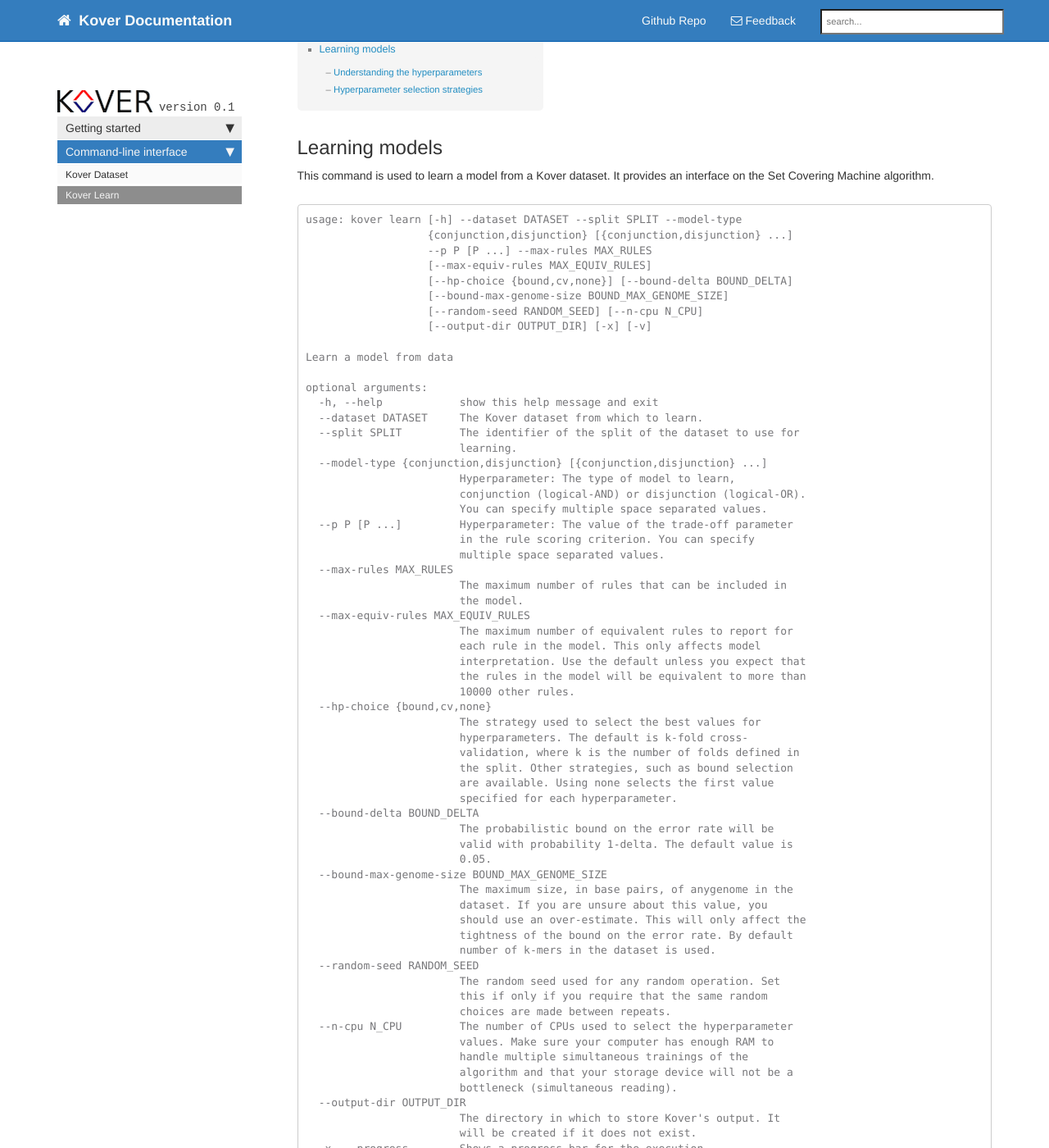
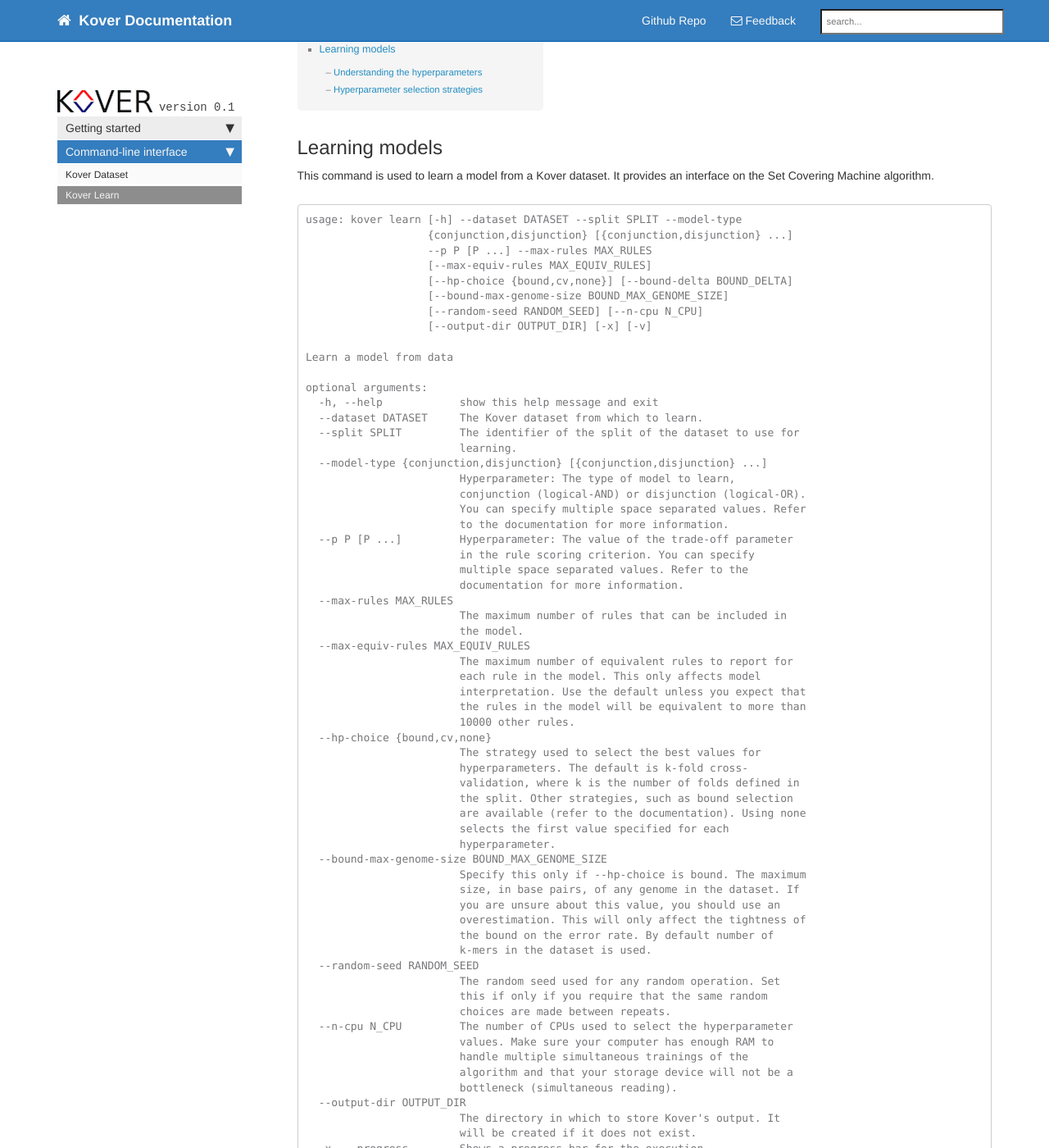
Before and after one commit to aldro61/kover, a Jekyll site: the page built from doc_learning.md, in a window 1280 px wide and 1400 px high, scrolled down 195 px. Shown: the whole window at 82% size. Built offline with Jekyll 4.4.1, drawn with Linux system fonts in a browser that asks for light colours; nearby versions of some CDN libraries; library files that are not in the unit come from our copies; Markdown is read by kramdown in place of the engine named in the settings; formulas are drawn with MathJax 3; comment, search, counter and statistics services are not loaded; some of the changed text lies outside the part shown.

Commit message:
Updated doc

```diff
--- a/doc_learning.md
+++ b/doc_learning.md
@@ -30,10 +30,12 @@
   --model-type {conjunction,disjunction} [{conjunction,disjunction} ...]
                         Hyperparameter: The type of model to learn,
                         conjunction (logical-AND) or disjunction (logical-OR).
-                        You can specify multiple space separated values.
+                        You can specify multiple space separated values. Refer
+                        to the documentation for more information.
   --p P [P ...]         Hyperparameter: The value of the trade-off parameter
                         in the rule scoring criterion. You can specify
-                        multiple space separated values.
+                        multiple space separated values. Refer to the
+                        documentation for more information.
   --max-rules MAX_RULES
                         The maximum number of rules that can be included in
                         the model.
@@ -48,18 +50,16 @@
                         hyperparameters. The default is k-fold cross-
                         validation, where k is the number of folds defined in
                         the split. Other strategies, such as bound selection
-                        are available. Using none selects the first value
-                        specified for each hyperparameter.
-  --bound-delta BOUND_DELTA
-                        The probabilistic bound on the error rate will be
-                        valid with probability 1-delta. The default value is
-                        0.05.
+                        are available (refer to the documentation). Using none
+                        selects the first value specified for each
+                        hyperparameter.
   --bound-max-genome-size BOUND_MAX_GENOME_SIZE
-                        The maximum size, in base pairs, of anygenome in the
-                        dataset. If you are unsure about this value, you
-                        should use an over-estimate. This will only affect the
-                        tightness of the bound on the error rate. By default
-                        number of k-mers in the dataset is used.
+                        Specify this only if --hp-choice is bound. The maximum
+                        size, in base pairs, of any genome in the dataset. If
+                        you are unsure about this value, you should use an
+                        overestimation. This will only affect the tightness of
+                        the bound on the error rate. By default number of
+                        k-mers in the dataset is used.
   --random-seed RANDOM_SEED
                         The random seed used for any random operation. Set
                         this if only if you require that the same random
```
